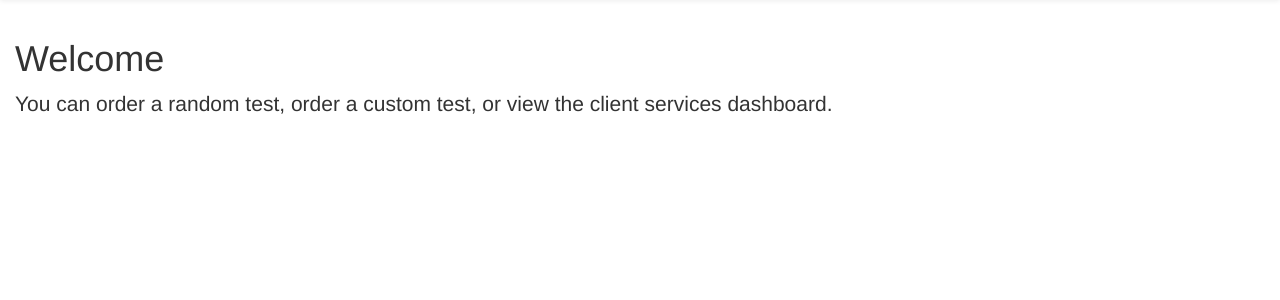
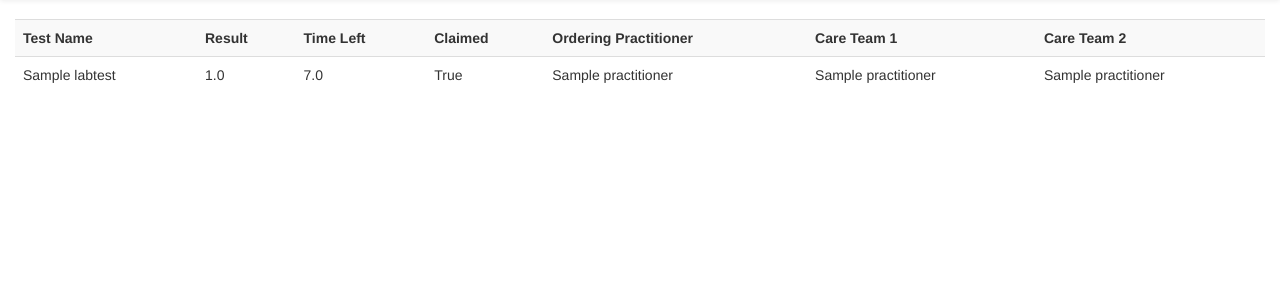
Before and after one commit to psehgal/labit, a Django app: page /dashboard in a window 1280 px wide. Shown: the part 51-351 px from the top of the page. Run offline with Django 3.2, Linux system fonts and the light colour scheme; tables that the repository leaves empty hold one stand-in row (values such as "Sample post"); some libraries are stand-ins or nearby versions.

Commit message:
basic, basic bashboard

```diff
--- a/messagegenerator/models.py
+++ b/messagegenerator/models.py
@@ -134,6 +134,7 @@
             seconds = remaining_time.total_seconds()
             minutes = (seconds % 3600) // 60
             return minutes
+        return None
 
     def is_on_care_team(self, practitioner):
         if self.ordering_practitioner == practitioner or self.care_team_doctor_2 == practitioner or self.care_team_doctor_1 == practitioner:
--- a/messagegenerator/templates/messagegenerator/base.html
+++ b/messagegenerator/templates/messagegenerator/base.html
@@ -46,7 +46,7 @@
         <div class="collapse navbar-collapse" id="labit-navbar-collapse">
           <ul class="nav navbar-nav">
             <li><a href="{% url 'messagegenerator:order_test_home' %}">Place an Order for a Custom Test</a></li>
-            <li><a href="#">Client Services Dashboard</a></li>
+            <li><a href="{% url 'messagegenerator:dashboard' %}">Client Services Dashboard</a></li>
           </ul>
         </div>
       </div>
--- /dev/null
+++ b/messagegenerator/templates/messagegenerator/dashboard.html
@@ -0,0 +1,30 @@
+{% extends 'messagegenerator/base.html' %}
+
+{% block content %}
+
+  <table class="table table-striped table-hover">
+    <tr>
+      <th>Test Name</th>
+      <th>Result</th>
+      <th>Time Left</th>
+      <th>Claimed</th>
+      <th>Ordering Practitioner</th>
+      <th>Care Team 1</th>
+      <th>Care Team 2</th>
+    </tr>
+    {% for order in orders %}
+    <tr>
+      <td>{{ order.test.test_name }}</td>
+      <td>{{ order.value }}</td>
+      <td>{{ order.time_remaining }}</td>
+      <td>{{ order.taken_by_doctor }}</td>
+      <td>{{ order.ordering_practitioner.name }}</td>
+      <td>{{ order.care_team_doctor_1.name }}</td>
+      <td>{{ order.care_team_doctor_2.name }}</td>
+    </tr>
+    {% endfor %}
+
+  </table>
+
+
+{% endblock %}
--- a/messagegenerator/urls.py
+++ b/messagegenerator/urls.py
@@ -23,6 +23,7 @@
     url(r'^posthl7message', views.post_hl7_message, name="post_h7_message"),
     url(r'^gettests', views.get_ordered_tests, name="get_ordered_tests"),
     url(r'^gettakentests', views.get_taken_tests, name="get_taken_tests"),
+    url(r'^dashboard', views.dashboard, name="dashboard"),
     url(r'^getdoctorsoncall', views.get_doctors_on_call, name="get_doctors_on_call"),
     url(r'^login', views.login, name="login"),
     url(r'^taketest', views.take_test, name="take_test"),
--- a/messagegenerator/views.py
+++ b/messagegenerator/views.py
@@ -196,6 +196,18 @@
     return response
 
 
+def dashboard(request):
+    valid_orders = []
+    orders = OrderMessage.objects.all()
+    for order in orders:
+        if order.time_remaining() is not None:
+            valid_orders.append( order )
+    valid_orders.sort(key=lambda x: x.time_remaining())
+    print valid_orders
+    print len(valid_orders)
+    return render(request, "messagegenerator/dashboard.html", {"orders": valid_orders})
+
+
 @csrf_exempt
 def get_ordered_tests(request, taken_by_dr=False):
     orders_list = []
```
